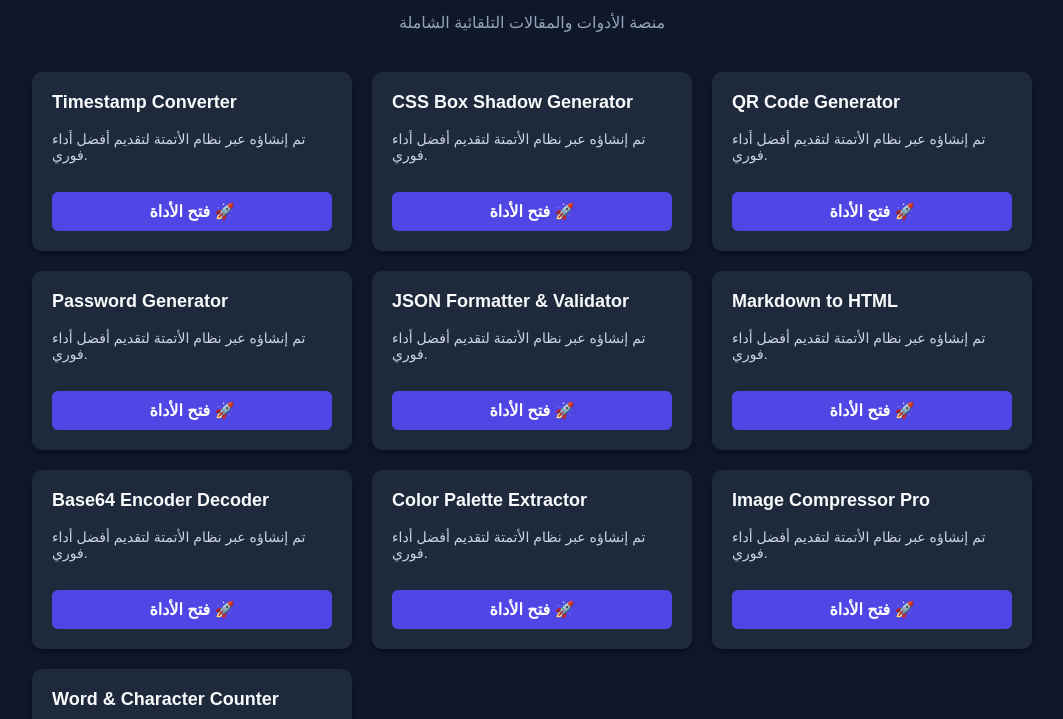
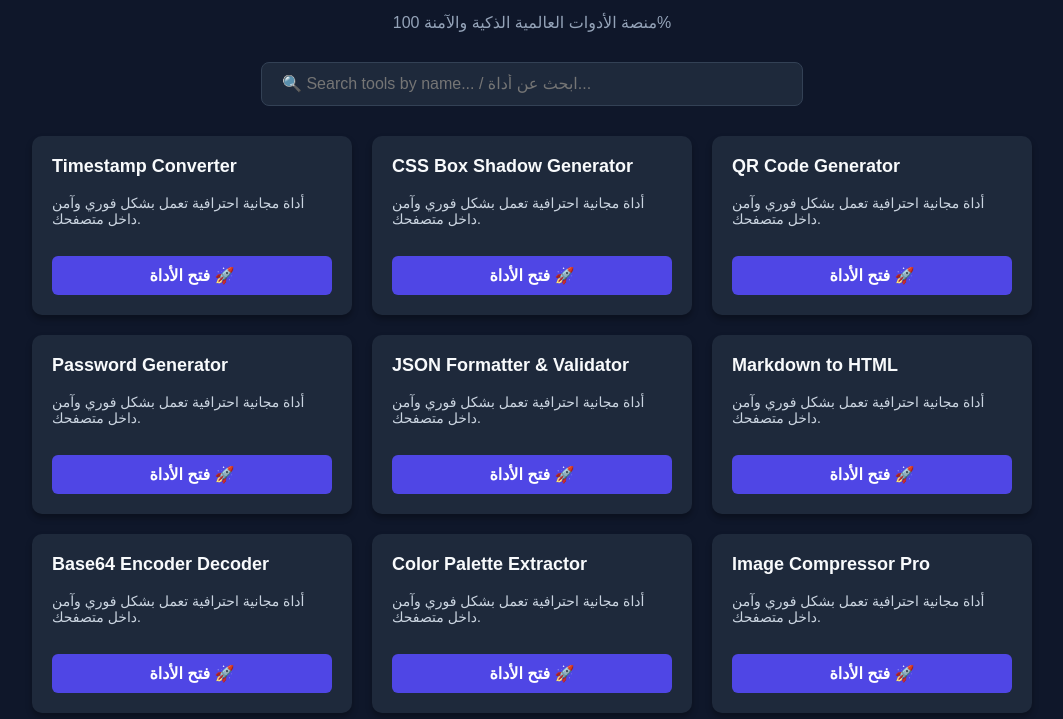
Before and after one commit to rooni3033-alt/free_tools_hub, a plain HTML site: page index.html in a window 1280 px wide. Shown: the part 81-800 px from the top of the page, without its empty margins (108-1171 px from the left). Drawn offline with Linux system fonts and the light colour scheme.

Commit message:
Update index.html

```diff
--- a/index.html
+++ b/index.html
@@ -3,14 +3,16 @@
 <head>
     <meta charset="UTF-8">
     <meta name="viewport" content="width=device-width, initial-scale=1.0">
-    <title>Free Tools Hub - منصة الأدوات والمقالات التلقائية</title>
+    <title>Free Tools Hub - منصة الأدوات الشاملة</title>
     <style>
-        body { font-family: sans-serif; background: #0f172a; color: #fff; margin: 0; padding: 20px; text-align: center; }
-        header { margin-bottom: 40px; }
+        body { font-family: Arial, sans-serif; background: #0f172a; color: #fff; margin: 0; padding: 20px; text-align: center; }
+        header { margin-bottom: 30px; }
         h1 { color: #38bdf8; margin-bottom: 5px; }
         p { color: #94a3b8; }
+        .search-box { width: 100%; max-width: 500px; padding: 12px 20px; font-size: 16px; background: #1e293b; color: #fff; border: 1px solid #334155; border-radius: 8px; margin-bottom: 30px; outline: none; }
         .container { max-width: 1000px; margin: auto; display: grid; grid-template-columns: repeat(auto-fit, minmax(280px, 1fr)); gap: 20px; text-align: left; }
-        .card { background: #1e293b; padding: 20px; border-radius: 10px; box-shadow: 0 4px 6px rgba(0,0,0,0.3); display: flex; flex-direction: column; justify-content: space-between; }
+        .card { background: #1e293b; padding: 20px; border-radius: 10px; box-shadow: 0 4px 6px rgba(0,0,0,0.3); display: flex; flex-direction: column; justify-content: space-between; transition: 0.2s; }
+        .card:hover { transform: translateY(-3px); border-color: #4f46e5; }
         .card h3 { margin-top: 0; color: #f8fafc; font-size: 18px; }
         .card p { font-size: 14px; color: #cbd5e1; flex-grow: 1; }
         .btn { display: inline-block; background: #4f46e5; color: #fff; padding: 10px 15px; text-decoration: none; border-radius: 6px; font-weight: bold; text-align: center; margin-top: 15px; transition: 0.2s; }
@@ -21,38 +23,53 @@
 
     <header>
         <h1>Free Tools Hub</h1>
-        <p>منصة الأدوات والمقالات التلقائية الشاملة</p>
+        <p>منصة الأدوات العالمية الذكية والآمنة 100%</p>
     </header>
 
+    <input type="text" id="searchInput" class="search-box" placeholder="🔍 Search tools by name... / ابحث عن أداة..." onkeyup="filterTools()">
+
     <div class="container" id="toolsGrid">
-        <!-- سيتم تعبئة الأدوات تلقائياً من database.json -->
+        <!-- يتم تعبئة الأدوات تلقائياً -->
     </div>
 
     <script>
+        let allToolsData = [];
+
         fetch('database.json')
             .then(response => response.json())
             .then(data => {
+                if(data.tools) {
+                    allToolsData = data.tools;
+                    renderTools(allToolsData);
+                }
+            });
+
+        function renderTools(tools) {
             const grid = document.getElementById('toolsGrid');
-                if(data.tools && data.tools.length > 0) {
-                    data.tools.forEach(tool => {
+            grid.innerHTML = "";
+            if(tools.length > 0) {
+                tools.forEach(tool => {
                     const card = document.createElement('div');
                     card.className = 'card';
                     card.innerHTML = `
                         <div>
                             <h3>${tool.name}</h3>
-                                <p>تم إنشاؤه عبر نظام الأتمتة لتقديم أفضل أداء فوري.</p>
+                            <p>أداة مجانية احترافية تعمل بشكل فوري وآمن داخل متصفحك.</p>
                         </div>
-                            <a class="btn" href="${tool.tool_url}" target="_blank">فتح الأداة 🚀</a>
+                        <a class="btn" href="${tool.tool_url}">فتح الأداة 🚀</a>
                     `;
                     grid.appendChild(card);
                 });
             } else {
-                    grid.innerHTML = "<p style='text-align:center; grid-column: 1/-1;'>جاري توليد الأدوات عبر نظام الأتمتة...</p>";
+                grid.innerHTML = "<p style='text-align:center; grid-column: 1/-1;'>No tools found matching your search.</p>";
             }
-            })
-            .catch(err => {
-                document.getElementById('toolsGrid').innerHTML = "<p style='text-align:center; grid-column: 1/-1;'>قيد التحديث، يرجى تحديث الصفحة بعد قليل.</p>";
-            });
+        }
+
+        function filterTools() {
+            const query = document.getElementById('searchInput').value.toLowerCase();
+            const filtered = allToolsData.filter(t => t.name.toLowerCase().includes(query));
+            renderTools(filtered);
+        }
     </script>
 
 </body>
```
Lines whose indentation alone changed are shown as unchanged.
